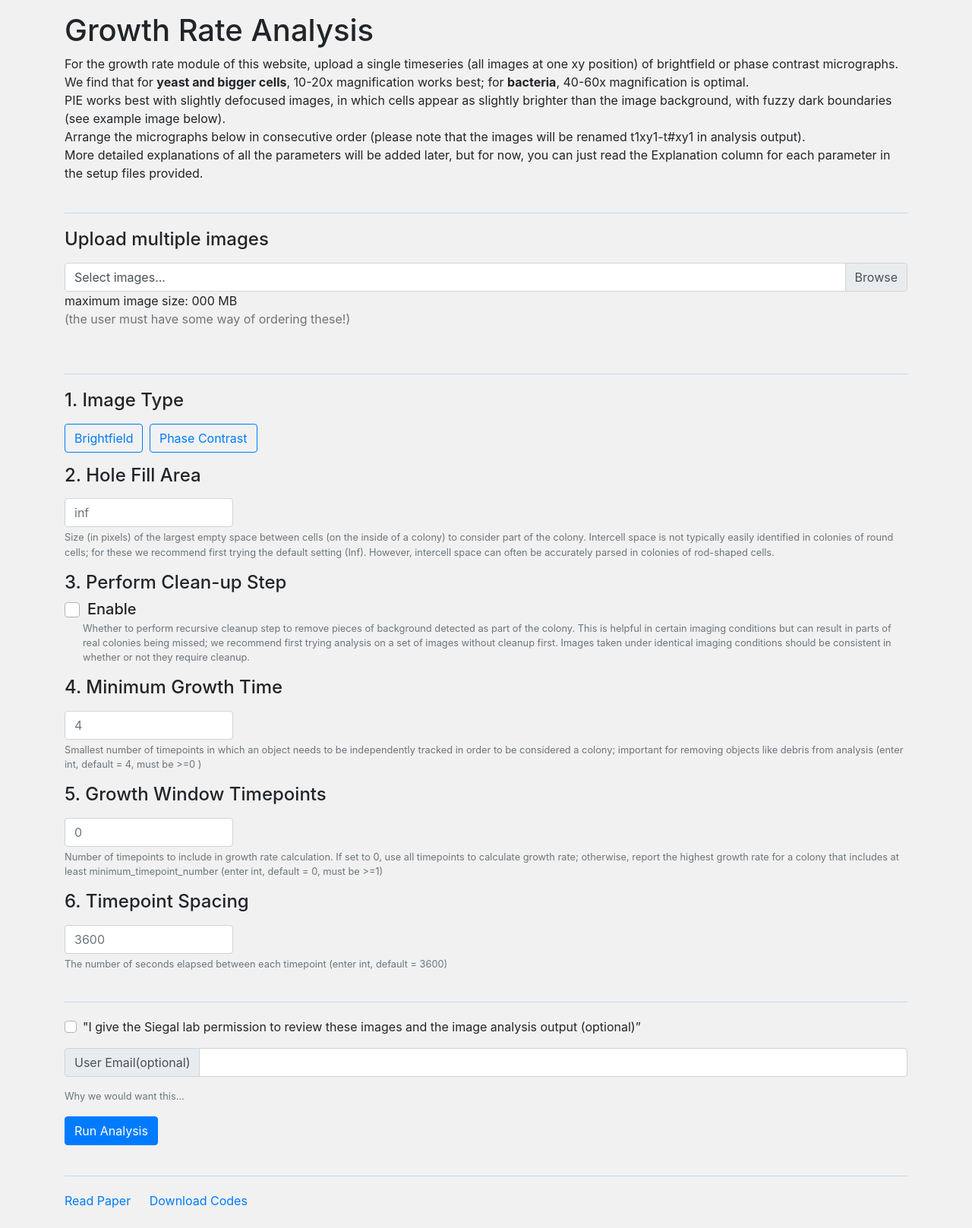
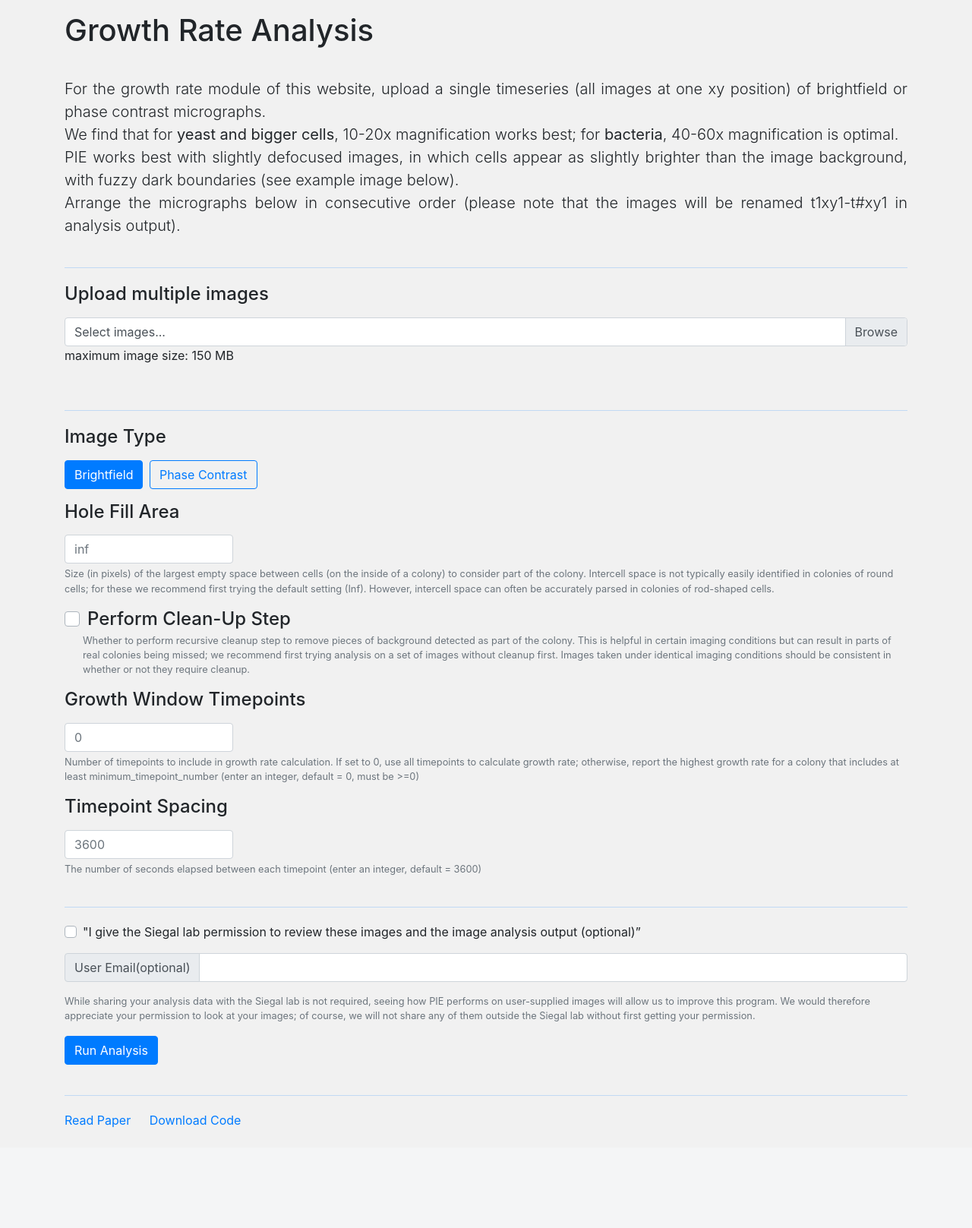
Before and after one commit to CoraJung/FlaskTodo, a Flask app: page /growth-rate in a window 1280 px wide. Shown: the part 56-1673 px from the top of the page at 76% size. After the commit the page ends 1541 px from the top, so only its background shows below. Run offline with Flask 2, Linux system fonts and the light colour scheme; parts of the project's set-up code (start-up, migrations or seed data) failed here and were passed over; some libraries are stand-ins or nearby versions.

Commit message:
Make mostly aesthetic/presentation changes to website, especially output table and links; remove some junk files from git repo

```diff
--- a/app/static/css/style.css
+++ b/app/static/css/style.css
@@ -59,3 +59,43 @@ hr {
   background-color: yellowgreen;
   color: black;
 }
+
+/* add table styles
+from https://dev.to/dcodeyt/creating-beautiful-html-tables-with-css-428l
+*/
+
+/*
+    box-shadow to add a subtle transparent shadow around the table
+    border-collapse to ensure there is no space between the cell borders
+*/
+
+.styled-table {
+    border-collapse: collapse;
+    margin: 25px 0;
+    font-size: 0.9em;
+    font-family: sans-serif;
+    min-width: 400px;
+    box-shadow: 0 0 20px rgba(0, 0, 0, 0.15);
+    text-align: center;
+}
+/*
+  change header
+*/
+.styled-table thead tr {
+    background-color: #865a8f;
+    color: #ffffff;
+    text-align: center;
+}
+/*
+    pad cells
+*/
+.styled-table th,
+.styled-table td {
+    padding: 12px 15px;
+}
+/*
+    Add a lighter background to every second row to help readability
+*/
+.styled-table tbody tr:nth-of-type(even) {
+    background-color: #e8e6f7;
+}
--- a/app/templates/public/growth_rate.html
+++ b/app/templates/public/growth_rate.html
@@ -7,14 +7,12 @@
     <div class="row">
         <div class="col">
             <h1>Growth Rate Analysis</h1>
-            <p>
-                For the growth rate module of this website, upload a single timeseries (all images at one xy position)
+            <p class="lead text-justify">
+                <br>For the growth rate module of this website, upload a single timeseries (all images at one xy position)
                 of brightfield or phase contrast micrographs.<br>
                 We find that for <b>yeast and bigger cells</b>, 10-20x magnification works best; for <b>bacteria</b>, 40-60x magnification is optimal.<br>
-                PIE works best with slightly defocused images,
-                in which cells appear as slightly brighter than the image background, with fuzzy dark boundaries (see example image below).<br>
+                PIE works best with slightly defocused images, in which cells appear as slightly brighter than the image background, with fuzzy dark boundaries (see example image below).<br>
                 Arrange the micrographs below in consecutive order (please note that the images will be renamed t1xy1-t#xy1 in analysis output).<br>
-                More detailed explanations of all the parameters will be added later, but for now, you can just read the Explanation column for each parameter in the setup files provided.
             </p>
 
             <hr>
@@ -39,9 +37,7 @@
                         </label>
                     </div>
                     <div>
-                        <medium>maximum image size: 000 MB</medium>
-                        <br>
-                        <medium class="text-muted">(the user must have some way of ordering these!)</medium>
+                        <medium>maximum image size: 150 MB</medium>
 
                     </div>
 
@@ -54,15 +50,16 @@
                     <!-- Image Type -->
                     <p>
                         <div>
-                            <label><h4>1. Image Type</h4></label>
+                            <label><h4>Image Type</h4></label>
                         </div>
                         <div>
                             <input id="imageTypeInput" name="ImageType" value="" style="display:none;">
                             <div
                                 type="text"
-                                class="img-type-btn btn btn-outline-primary"
+                                class="img-type-btn btn btn-outline-primary active"
                                 id="brightField"
                                 value="Brightfield"
+                                aria-pressed="true"
                             >
                                 Brightfield
                             </div>
@@ -80,7 +77,7 @@
                     <!-- Hole Fill Area -->
                     <p>
                         <div>
-                        <label><h4>2. Hole Fill Area</h4></label>
+                        <label><h4>Hole Fill Area</h4></label>
                         <input type="text" class="form-control" placeholder="inf" aria-label="hole fill area" name="HoleFillArea" id="holefillarea">
                         <small id="holeFillAreaHelpBlock" class="form-text text-muted">
                             Size (in pixels) of the largest empty space between cells (on the inside of a colony) to consider part of the colony. Intercell space is not typically easily identified in colonies of round cells; for these we recommend first trying the default setting (Inf). However, intercell space can often be accurately parsed in colonies of rod-shaped cells.
@@ -91,52 +88,39 @@
                     <!-- Clean Up -->
 
                     <p>
-                        <h4>3. Perform Clean-up Step</h4>
                         <div class="custom-control custom-checkbox">
                             <input type="checkbox" class="custom-control-input" id="customCheck1" name="CleanUp">
                             <label class="custom-control-label big-checkbox" for="customCheck1">
-                                <h5 id="big-checkbox-label">Enable</h5>
+                                <h4 id="big-checkbox-label">Perform Clean-Up Step</h4>
                             </label>
+                            <small id="cleanUpHelpBlock" class="form-text text-muted">
+                            Whether to perform recursive cleanup step to remove pieces of background detected as part of the colony. This is helpful in certain imaging conditions but can result in parts of real colonies being missed; we recommend first trying analysis on a set of images without cleanup first. Images taken under identical imaging conditions should be consistent in whether or not they require cleanup.
+                            </small>
                             <div id="conditional_part">
                                 <medium>
                                     <strong>Max Proportion Exposed Edge</strong>
                                 </medium>
-                                <input type="text" class="form-control" placeholder="0.25" aria-label="max_prop_exposed_edge" name="MaxProportionExposedEdge">
+                                <input type="text" class="form-control" placeholder="0.75" aria-label="max_prop_exposed_edge" name="MaxProportionExposedEdge">
                                 <small id="maxProportionEdgeHelpBlock" class="form-text text-muted">
-                                The max proportion of the edge of a detected colony ‘pie piece’ that is allowed to not touch a neighboring pie piece before being removed during cleanup step. Recommended to be set to 0.25-0.4. Only applies during cleanup steps.
+                                The max proportion of the edge of a detected colony ‘pie piece’ that is allowed to not touch a neighboring pie piece before being removed during cleanup step. Recommended to be set to 0.6-0.75. Only applies during cleanup steps.
                                 </small>
                             </div>
-
-                            <small id="cleanUpHelpBlock" class="form-text text-muted">
-                            Whether to perform recursive cleanup step to remove pieces of background detected as part of the colony. This is helpful in certain imaging conditions but can result in parts of real colonies being missed; we recommend first trying analysis on a set of images without cleanup first. Images taken under identical imaging conditions should be consistent in whether or not they require cleanup.
-                            </small>
                         </div>
 
-                    </p>
 
-                    <!-- Minimum Growth Time -->
-                    <p>
-                        <div>
-                            <label><h4>4. Minimum Growth Time</h4></label>
-                                <input type="text" class="form-control" placeholder="4" aria-label="minimum_growth_time" name="MinimumGrowthTime" id="minimumgrowthtime">
-                                <small id="MinimumGrowthTimeHelpBlock" class="form-text text-muted">
-                                    Smallest number of timepoints in which an object needs to be independently tracked in order to be considered a colony; important for removing objects like debris from analysis
-                                    (enter int, default = 4, must be >=0 )
-                                </small>
-                        </div>
                     </p>
 
                      <!-- Growth Window Timepoints -->
                      <p>
                         <div>
-                            <label><h4>5. Growth Window Timepoints</h4></label>
+                            <label><h4>Growth Window Timepoints</h4></label>
 
                             <input type="text" class="form-control" placeholder="0" aria-label="growth_window_timepoints" name="GrowthWindowTimepoints" id="growthwindowtimepoints">
                             <small id="GrowthWindowTimepointsHelpBlock" class="form-text text-muted">
                                 Number of timepoints to include in growth rate calculation.
                                 If set to 0, use all timepoints to calculate growth rate;
                                 otherwise, report the highest growth rate for a colony that includes at least minimum_timepoint_number
-                                (enter int, default = 0, must be >=1)
+                                (enter an integer, default = 0, must be >=0)
                             </small>
                         </div>
                     </p>
@@ -144,11 +128,11 @@
                     <!-- Timepoint Spacing -->
                     <p>
                         <div>
-                            <label><h4>6. Timepoint Spacing</h4></label>
+                            <label><h4>Timepoint Spacing</h4></label>
 
                             <input type="text" class="form-control" placeholder="3600" aria-label="timepoint_spacing" name="TimepointSpacing" id="timepointspacing">
                             <small id="TimepointSpacingHelpBlock" class="form-text text-muted">
-                                The number of seconds elapsed between each timepoint (enter int, default = 3600)
+                                The number of seconds elapsed between each timepoint (enter an integer, default = 3600)
                             </small>
                         </div>
                     </p>
@@ -175,7 +159,7 @@
                     </div>
 
                     <small id="collectEmailHelpBlock" class="form-text text-muted">
-                        Why we would want this...
+                        While sharing your analysis data with the Siegal lab is not required, seeing how PIE performs on user-supplied images will allow us to improve this program. We would therefore appreciate your permission to look at your images; of course, we will not share any of them outside the Siegal lab without first getting your permission.
                     </small>
                     </p>
 
@@ -188,7 +172,7 @@
 
             <div class="link" style="width: 18rem;">
                   <a href="https://www.biorxiv.org/content/10.1101/253724v2.full" target="_blank" class="card-link">Read Paper</a>
-                  <a href="https://github.com/Siegallab" target="_blank" class="card-link">Download Codes</a>
+                  <a href="https://github.com/Siegallab/PIE" target="_blank" class="card-link">Download Code</a>
             </div>
             <br>
 
--- a/app/views.py
+++ b/app/views.py
@@ -237,8 +237,9 @@ def upload_image_cr():
 
             # run analysis
             colony_mask, colony_property_df = analyze_single_image(
+                input_im_path=save_path, output_path=output_path, image_type=image_type,
                 hole_fill_area=hole_fill_area, cleanup=cleanup, max_proportion_exposed_edge=max_proportion_exposed_edge,
-                save_extra_info=True, image_type=image_type, input_im_path=save_path, output_path=output_path)
+                save_extra_info=True)
             flash("File(s) successfully analyzed", "info")
 
             # create a unique key to attach to original input images when they are first created.
@@ -249,15 +250,14 @@ def upload_image_cr():
             # upload input files to s3
             upload_file_s3(bucket="pie-colony-recognition-data", file_type="original", folder_name="cr_processed", path=input_path, unique_key=unique_file_key, date=date)
             # upload processed files to s3
-            boundary_im_url, url_ls, df_to_render = upload_file_s3(bucket="pie-colony-recognition-data", file_type="processed", folder_name="cr_processed", path=output_path, unique_key=unique_file_key, date=date)
+            boundary_im_url, url_dict, df_to_render = upload_file_s3(bucket="pie-colony-recognition-data", file_type="processed", folder_name="cr_processed", path=output_path, unique_key=unique_file_key, date=date)
             flash("File(s) successfully uploaded", "info")
 
             # delete input-output directories if no permission to keep
             # them, move them if permission granted
             save_data(review_permission, 'cr', input_path, output_path, user_email)
 
-            return render_template("public/render_image.html", boundary_im_url=boundary_im_url, url_ls=url_ls, column_names=df_to_render.columns.values,
-                                    row_data=list(df_to_render.values.tolist()), zip=zip)
+            return render_template("public/render_image.html", boundary_im_url=boundary_im_url, url_dict=url_dict, col_prop_tables=[df_to_render.round(1).to_html(classes='styled-table', justify = 'center', header=True, index=False)])
 
 #    return render_template("public/colony_recognition.html")
 
@@ -268,7 +268,6 @@ def upload_image_gr():
     hole_fill_area = np.inf
     cleanup = False
     max_proportion_exposed_edge = 0.75
-    minimum_growth_time = 4
     timepoint_spacing = 3600
     main_channel_imagetype = 'brightfield'
     growth_window_timepoints = 0
@@ -297,9 +296,6 @@ def upload_image_gr():
         elif key == "MaxProportionExposedEdge" and value != "":
             cleanup = True
             max_proportion_exposed_edge = float(value)
-
-        elif key == "MinimumGrowthTime" and value != "":
-            minimum_growth_time = int(value)
 
         elif key == "GrowthWindowTimepoints" and value != "":
             growth_window_timepoints = int(value)
@@ -341,9 +337,10 @@ def upload_image_gr():
     print("run growth rate analysis")
     run_default_growth_rate_analysis(input_path=input_path, output_path=output_path,
         total_timepoint_num=total_timepoint_num, hole_fill_area=hole_fill_area, cleanup=cleanup,
-        max_proportion_exposed_edge=max_proportion_exposed_edge, minimum_growth_time=minimum_growth_time,
+        max_proportion_exposed_edge=max_proportion_exposed_edge,
         timepoint_spacing=timepoint_spacing, main_channel_imagetype=main_channel_imagetype,
-        growth_window_timepoints=growth_window_timepoints, total_xy_position_num=4
+        growth_window_timepoints=growth_window_timepoints, total_xy_position_num=1,
+        im_file_extension=extension
         )
 
     date = datetime.utcnow()
@@ -352,16 +349,19 @@ def upload_image_gr():
     upload_file_s3(bucket="pie-growth-rate-data", file_type="original", folder_name="gr_processed",
         path=input_path, unique_key=unique_key, date=date)
     # upload processed files to s3
-    boundary_ims_url_ls, url_ls, dfs_to_render_ls, movie_url = upload_file_s3(bucket="pie-growth-rate-data",
+    boundary_ims_url_ls, url_dict, df_to_render, movie_url = upload_file_s3(bucket="pie-growth-rate-data",
         file_type="processed", folder_name="gr_processed", path=output_path, unique_key=unique_key, date=date)
 
     # delete input-output directories if no permission to keep
     # them, move them if permission granted
     save_data(review_permission, 'gr', input_path, output_path, user_email)
 
-    return render_template("public/render_image_gr.html", boundary_ims_url_ls=boundary_ims_url_ls, url_ls=url_ls, column_names_grcombined=dfs_to_render_ls[0].columns.values,
-                                                        column_names_cpcombined=dfs_to_render_ls[1].columns.values, row_data_grcombined=list(dfs_to_render_ls[0].values.tolist()),
-                                                        row_data_cpcombined=list(dfs_to_render_ls[1].values.tolist()), movie_url=movie_url, zip=zip)
+    return render_template(
+        "public/render_image_gr.html",
+        movie_url = movie_url,
+        boundary_ims_url_ls=boundary_ims_url_ls,
+        url_dict=url_dict,
+        gr_tables=[df_to_render.round(3).to_html(classes='styled-table', justify = 'center', header=True, index=False)])
 
 
 def upload_file_s3(bucket=None, file_type="original", folder_name="cr_processed", path=None, unique_key=None, date=None):
@@ -373,9 +373,9 @@ def upload_file_s3(bucket=None, file_type="original", folder_name="cr_processed"
     s3_resource = boto3.resource('s3')
     success = False
 
-    url_ls = []
+    url_dict = {}
     boundary_ims_url_ls = []
-    dfs_to_render_ls = []
+#    dfs_to_render_ls = []
     # upload original input images to s3
 
     if file_type == "original":
@@ -450,11 +450,11 @@ def upload_file_s3(bucket=None, file_type="original", folder_name="cr_processed"
                     url = os.path.join(url_head, object_name)
 
                     if folder_name == "gr_processed":
-                        download_csv_ls = ['growth_rates_combined.csv', 'colony_properties_combined.csv']
-                        if filename in download_csv_ls:
+#                        download_csv_ls = ['growth_rates_combined.csv', 'colony_properties_combined.csv']
+#                        if filename in download_csv_ls:
+                        if filename=="growth_rates_combined.csv":
                             print("url for client to download: ", url)
-                            url_ls.append(url)
-                            dfs_to_render_ls.append(pd.read_csv(current_name))
+                            df_to_render = pd.read_csv(current_name)
 
                         if "boundary_ims" in root:
                             print("boundary ims url: ", url)
@@ -465,22 +465,22 @@ def upload_file_s3(bucket=None, file_type="original", folder_name="cr_processed"
                             print("movie url: ", url)
 
                     else: #if folder_name == "cr_processed"
-                        url_ls.append(url)
                         if "boundary_ims" in root:
                             boundary_im_url = url
 
                         # for csv file that needs to be rendered in table format
                         if "single_im_colony_properties" in root:
                             df_to_render = pd.read_csv(current_name)
-
+                    if folder_name in ['cr_processed','gr_processed']:
+                        url_dict[os.path.join(local_path_ls[-1],output_filename)] = url
                     if not success:
                         abort(404)
 
         if folder_name == "gr_processed":
-            url_ls = url_ls + boundary_ims_url_ls
+            url_dict['boundary_ims'] = boundary_ims_url_ls
             boundary_ims_url_ls.sort()
 
-            return boundary_ims_url_ls, url_ls, dfs_to_render_ls, movie_url
+            return boundary_ims_url_ls, url_dict, df_to_render, movie_url
 
         else:
-            return boundary_im_url, url_ls, df_to_render
+            return boundary_im_url, url_dict, df_to_render
```
Also changed, not shown: app/templates/public/colony_recognition.html (+17 -9 lines), app/templates/public/index.html (+14 -6 lines), app/templates/public/render_image.html (+13 -22 lines), app/templates/public/render_image_gr.html (+12 -58 lines), 6 other files.
